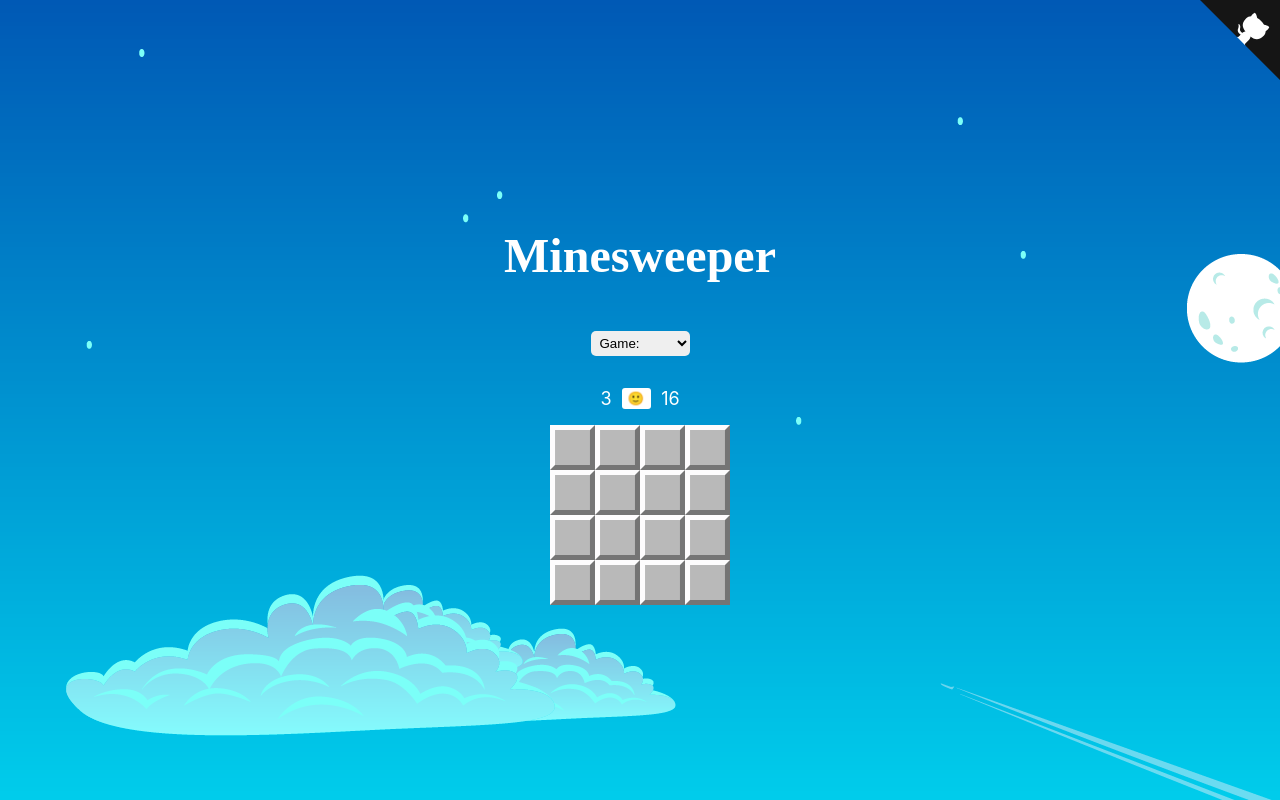
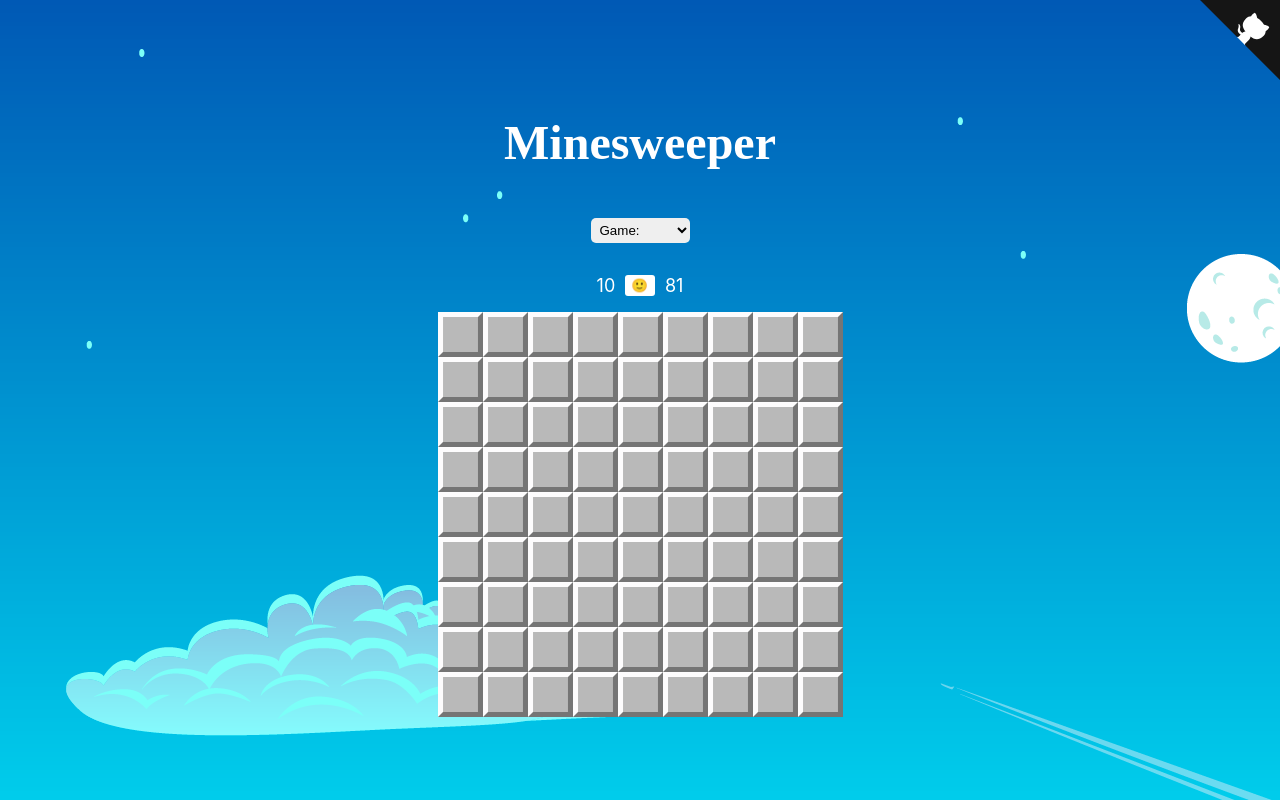
Before and after one commit to piyukore06/minesweeper, a React (Create React App) app: page / in a window 1280 px wide. Built offline with nearby package versions, Linux system fonts and the light colour scheme; a web font is replaced by a local one.

Commit message:
Loading smalled game on smaller screen

```diff
--- a/src/App.tsx
+++ b/src/App.tsx
@@ -5,13 +5,16 @@ import Menu from './Components/Menu';
 import Octocat from './Components/Octocat';
 import Playground from './Components/Playground';
 import { Games } from './Constants/Game';
+import useWindowDimensions from './Hooks/useWindowDimentions';
 
 export const GameContext = React.createContext(Games.find((game) => game.id === 'beginner'));
 GameContext.displayName = 'GameContext';
 
 function App() {
-  const [gameType, setGameType] = useState(Games[0]);
+  const { width } = useWindowDimensions();
+  const [gameType, setGameType] = useState(width < 600 ? Games[0] : Games[1]);
   const [gameState, setGameState] = useState('🙂');
+
   return (
     <div style={{ backgroundImage: `url(/images/bluemoon.png)` }} className="body">
       <Octocat />
--- /dev/null
+++ b/src/Hooks/useWindowDimentions.tsx
@@ -0,0 +1,24 @@
+import { useState, useEffect } from 'react';
+
+function getWindowDimensions() {
+  const { innerWidth: width, innerHeight: height } = window;
+  return {
+    width,
+    height
+  };
+}
+
+export default function useWindowDimensions() {
+  const [windowDimensions, setWindowDimensions] = useState(getWindowDimensions());
+
+  useEffect(() => {
+    function handleResize() {
+      setWindowDimensions(getWindowDimensions());
+    }
+
+    window.addEventListener('resize', handleResize);
+    return () => window.removeEventListener('resize', handleResize);
+  }, []);
+
+  return windowDimensions;
+}
```
